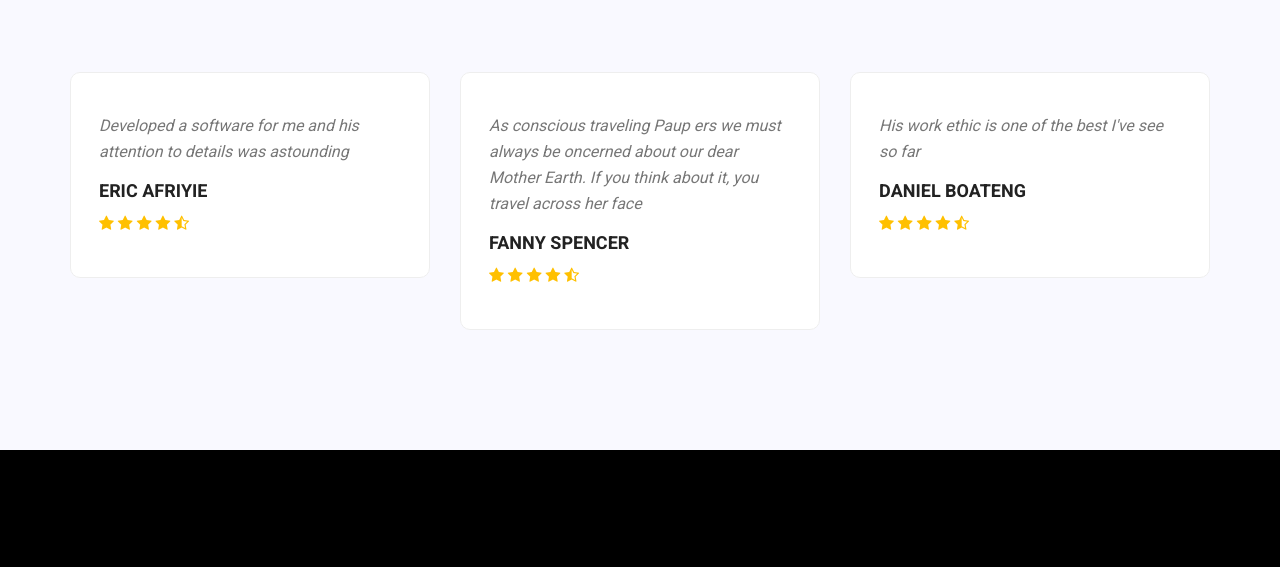
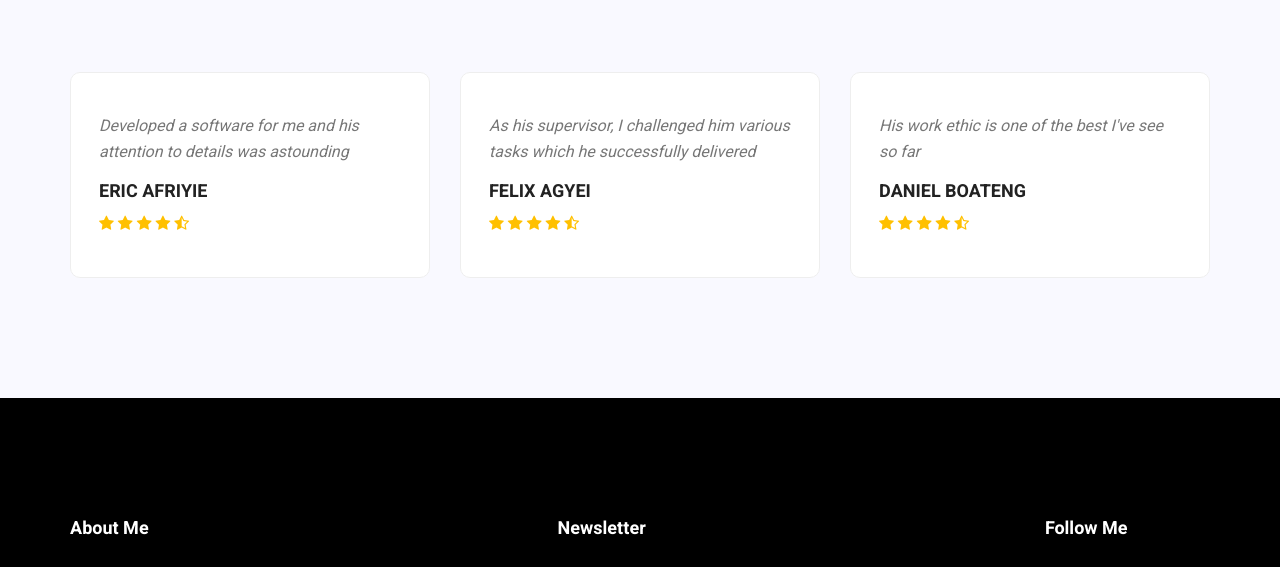
Before and after one commit to easaber/meetme, a plain HTML site: page index.html in a window 1280 px wide. Shown: the part 3986-4553 px from the top of the page. Drawn offline with Linux system fonts and the light colour scheme.

Commit message:
Index testimonial edit

```diff
--- a/index.html
+++ b/index.html
@@ -313,8 +313,8 @@
 						</div>
 						<div class="item">
 							<div class="testi_item">
-								<p>As conscious traveling Paup ers we must always be oncerned about our dear Mother Earth. If you think about it, you travel across her face</p>
-								<h4>Fanny Spencer</h4>
+								<p>As his supervisor, I challenged him various tasks which he successfully delivered</p>
+								<h4>Felix Agyei</h4>
 								<a href="#"><i class="fa fa-star"></i></a>
 								<a href="#"><i class="fa fa-star"></i></a>
 								<a href="#"><i class="fa fa-star"></i></a>
```
